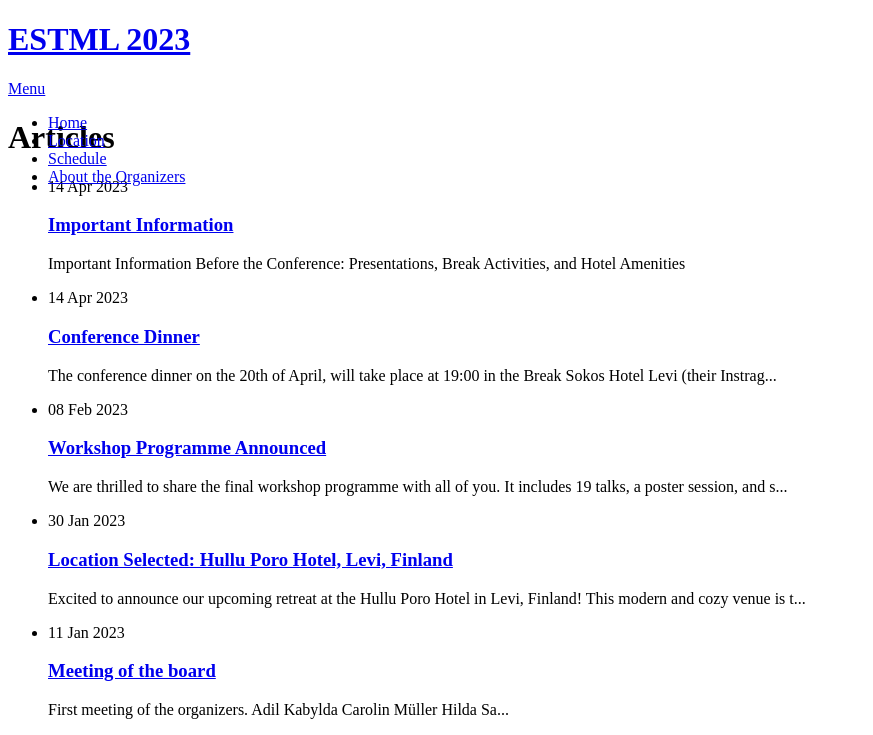
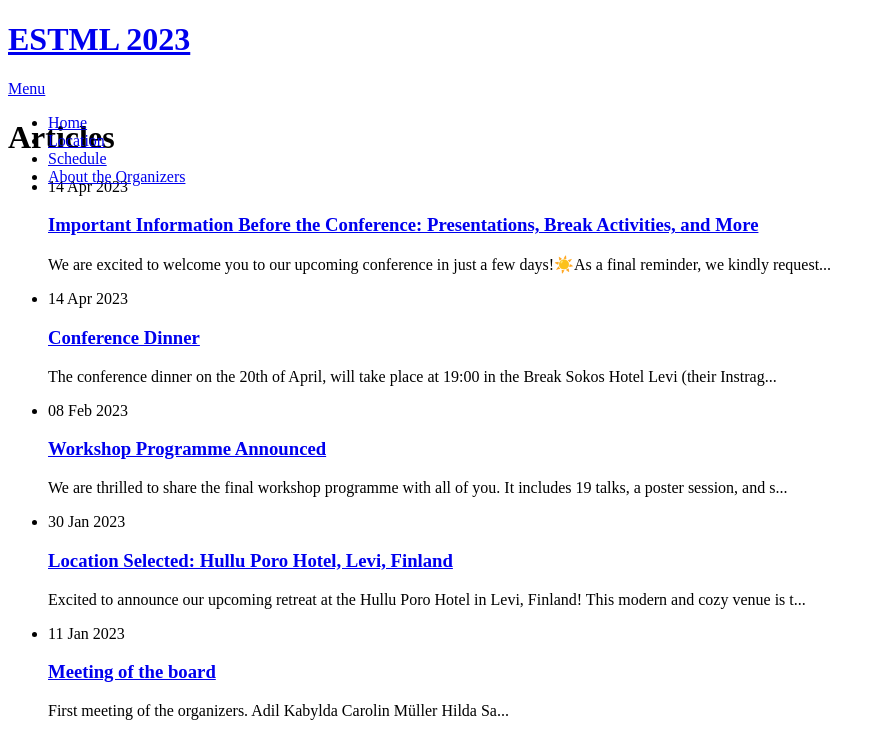
Before and after one commit to ESTML/ESTML.github.io, a Jekyll site: the page built from articles.md, in a window 1280 px wide, cut to the strip 108-843 px from the top of the page. Shown: the whole strip, without its empty margins (0-873 px from the left). Built offline with Jekyll 4.4.1, drawn with Linux system fonts in a browser that asks for light colours; nearby versions of some CDN libraries; some of the changed lines change nothing that is shown.

Commit message:
Update 2023-04-14-Important-Information.md

```diff
--- a/_posts/2023-04-14-Important-Information.md
+++ b/_posts/2023-04-14-Important-Information.md
@@ -1 +1,25 @@
-Important Information Before the Conference: Presentations, Break Activities, and Hotel Amenities
+---
+layout: post
+title:  "Important Information Before the Conference: Presentations, Break Activities, and More"
+date:   2023-04-14
+---
+
+<p class="intro"><span class="dropcap"> W</span>e are excited to welcome you to our upcoming conference in just a few days!☀️
+As a final reminder, we kindly request that all presenters send their presentations to their assigned chair person by the 18<sup>th</sup> of April 2023 to ensure smooth and timely delivery of sessions.
+
+In addition to the presentation submissions, we would like to inform you about the meals that will be provided during the conference.
+  Breakfast will be served in Taivas, lunch will be in Ämmilo, and dinner will be served in Ämmilo on the 18<sup>th</sup> and 20<sup>th</sup>.
+  On the 20<sup>th</sup>, dinner will be served at [Break Sokos Hotel](https://estml.github.io/blog/Dinner-20th/).
+  Fruits, tea, and coffee will also be provided during the morning sessions from the 19<sup>th</sup> to the 21<sup>st</sup> of April.
+
+Furthermore, we would like to invite you to a welcome reception on the evening of the 18<sup>th</sup>.
+  The reception will feature Lappish wraps, a traditional Finnish delicacy, and provide a great opportunity to network.
+
+We encourage you to take advantage of the breaks between 19<sup>th</sup> and 20<sup>th</sup> of April from 12:00 to 16:00 by booking some activities and mingle within the group to make the most of your stay.
+Possible break activities are skiing 🏂, hiking 🥾, husky/reindeer safari 🐕‍🦺, or explore the city of Levi 🏙️.
+[Here's a link compiling several options!](https://www.levi.fi/en/activities/activity-search)
+If you are interested in some relaxation, we are pleased to announce that our hotel features a pool and sauna.
+There is room for going to sauna on the evenings of the 18<sup>th</sup> and 20<sup>th</sup> between 19:30 to 21:00.
+
+We hope that you will have an enjoyable and productive conference experience and we look forward to seeing you soon. 🙂
+</p>
```
